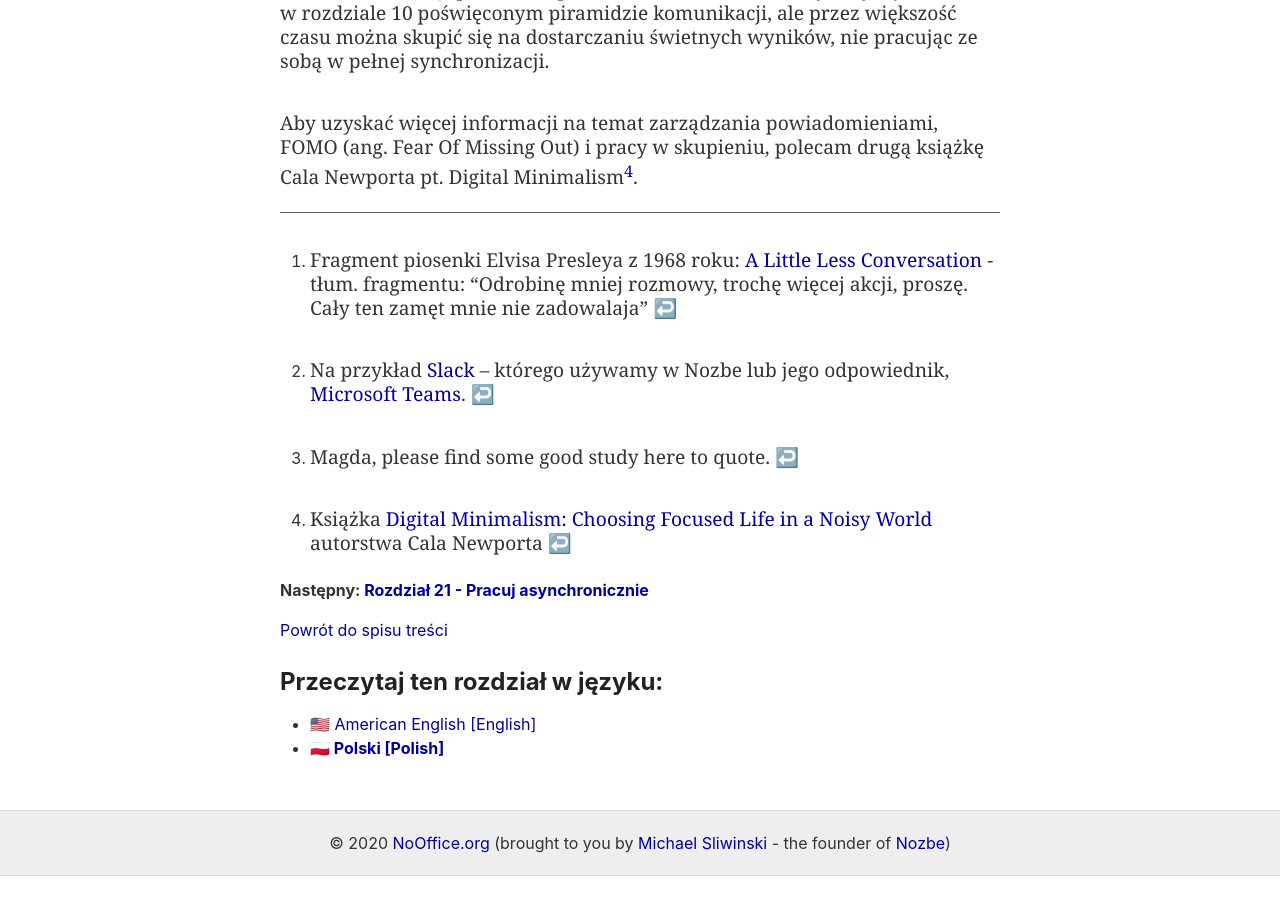
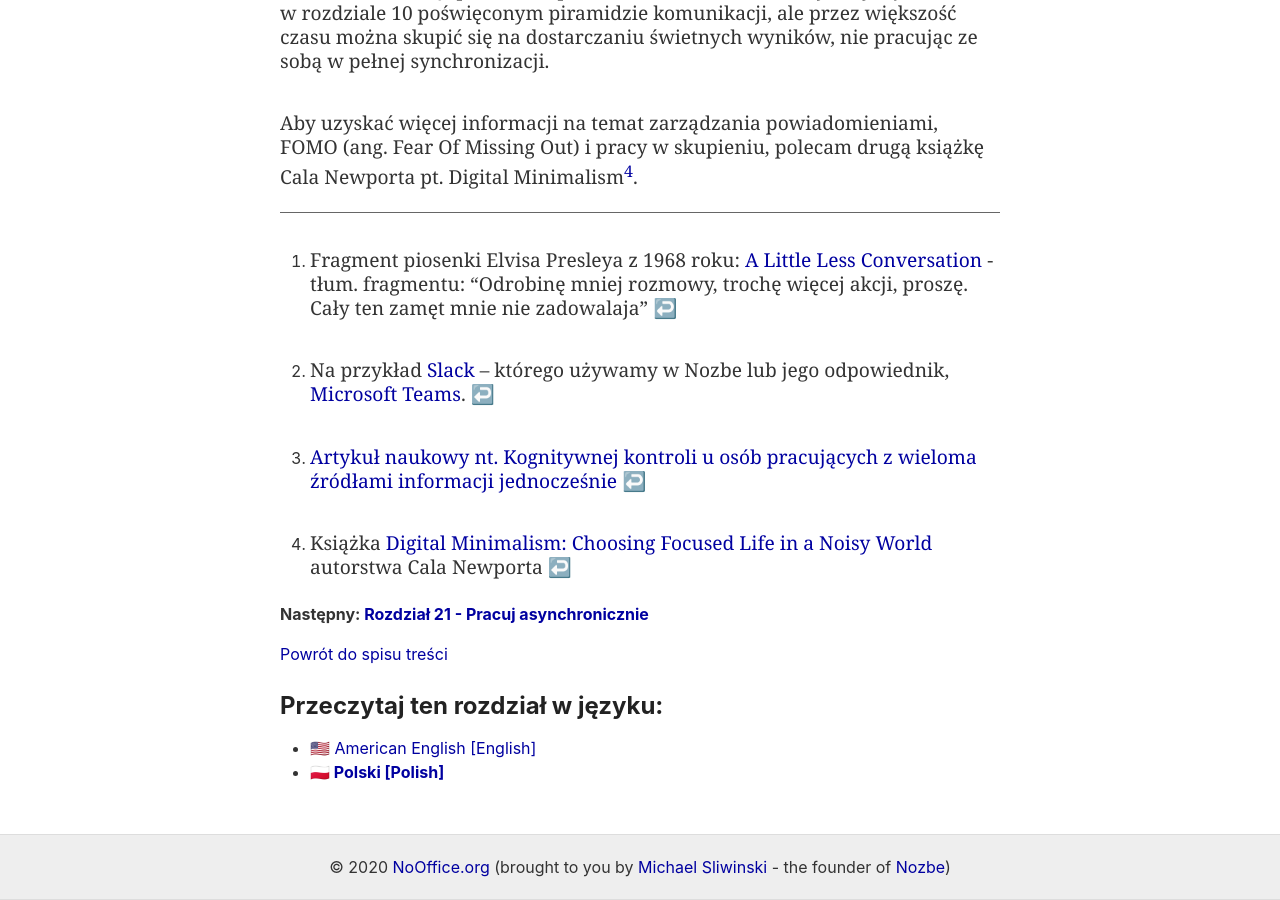
Before and after one commit to Nozbe/NoOffice.org, a Jekyll site: the page built from _pl/async.md, in a window 1280 px wide and 900 px high, scrolled down 6934 px. Built offline with Jekyll 4.4.1, drawn with Linux system fonts in a browser that asks for light colours; before the commit the page ends 7810 px from its top, so only the background shows below that.

Commit message:
Update async.md

```diff
--- a/_pl/async.md
+++ b/_pl/async.md
@@ -99,5 +99,5 @@
 
 [^1]: Fragment piosenki Elvisa Presleya z 1968 roku: [A Little Less Conversation](https://en.wikipedia.org/wiki/A_Little_Less_Conversation) - tłum. fragmentu: "Odrobinę mniej rozmowy, trochę więcej akcji, proszę. Cały ten zamęt mnie nie zadowalaja"
 [^2]: Na przykład [Slack](https://slack.com) – którego używamy w Nozbe lub jego odpowiednik, [Microsoft Teams](https://www.microsoft.com/en-us/microsoft-365/microsoft-teams/group-chat-software).
-[^3]: Magda, please find some good study here to quote.
+[^3]: [Artykuł naukowy nt. Kognitywnej kontroli u osób pracujących z wieloma źródłami informacji jednocześnie](https://www.pnas.org/content/106/37/15583)
 [^4]: Książka [Digital Minimalism: Choosing Focused Life in a Noisy World](https://www.calnewport.com/books/digital-minimalism/) autorstwa Cala Newporta
```
